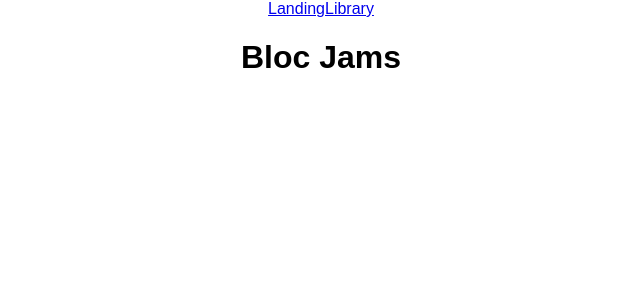
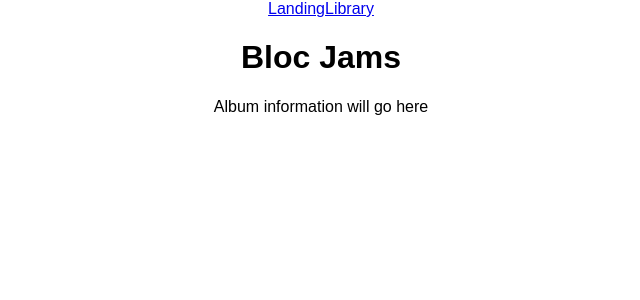
Before and after one commit to cheneyshreve/bloc-jams-react, a React (Create React App) app: page /album in a window 1280 px wide. Shown: the top 300 px of the page, without its empty margins (319-959 px from the left). Built offline with nearby package versions, Linux system fonts and the light colour scheme.

Commit message:
Assignment_03 completed:

```diff
--- a/src/App.js
+++ b/src/App.js
@@ -3,6 +3,7 @@
 import './App.css';
 import Landing from './components/Landing';
 import Library from './components/Library';
+import Album from './components/Album';
 
 class App extends Component {
   render() {
@@ -18,6 +19,7 @@
         <main>
           <Route exact path="/" component={Landing} />
           <Route path="/library" component={Library} />
+          <Route path="/album" component={Album} />
         </main>
       </div>
     );
--- /dev/null
+++ b/src/components/Album.js
@@ -0,0 +1,9 @@
+import React from 'react';
+
+const Album = () => (
+  <section className="album">
+    Album information will go here
+  </section>
+);
+
+export default Album;
```
